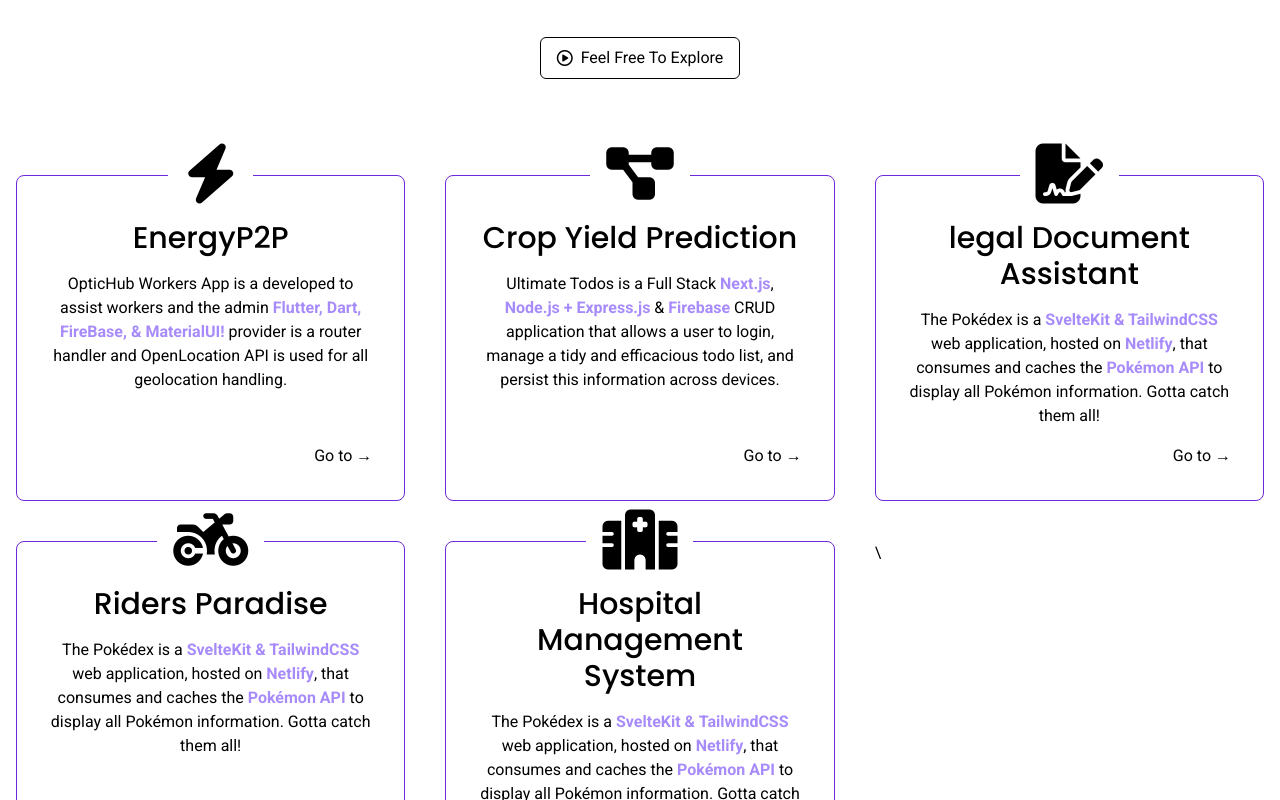
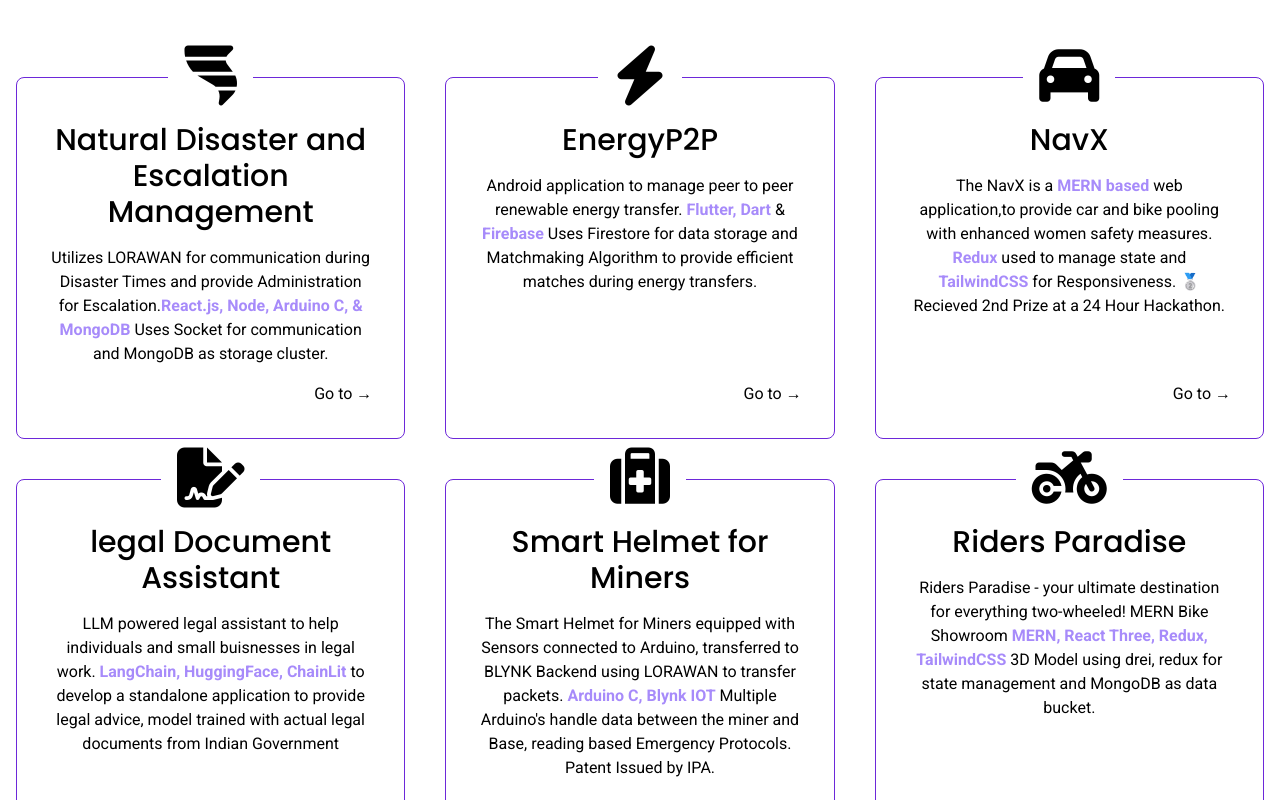
Before and after one commit to all3n2601/Allens-Portfolio, a SvelteKit app: page / in a window 1280 px wide. Shown: the part 920-1720 px from the top of the page. Built offline with nearby package versions, Linux system fonts and the light colour scheme.

Commit message:
Updated Portfolio

```diff
--- a/src/components/Footer.svelte
+++ b/src/components/Footer.svelte
@@ -1,6 +1,6 @@
 <footer
   id="contact"
-  class="py-20 sm:py-32 bg-black border-t border-solid border-violet-950 flex flex-col gap-4 sm:gap-8 justify-center items-center"
+  class=" py-20 sm:py-32 bg-black border-t border-solid border-violet-950 flex flex-col sm:gap-8 justify-center items-center"
 >
   <p class="px-4 py-2 bg-white text-slate-950 font-medium">
     Connect with me &darr;
--- a/src/components/Main.svelte
+++ b/src/components/Main.svelte
@@ -3,48 +3,69 @@
 
   let steps = [
     {
+      name: "Natural Disaster and Escalation Management",
+      icon: "fa fa-tornado",
+      description: "",
+      href: "https://github.com/all3n2601/Natural-Disaster-Escalation-and-Administration-Framework",
+    },
+    {
       name: "EnergyP2P",
       icon: "fa fa-bolt",
       description: "",
+      href: "",
     },
     {
-      name: "Crop Yield Prediction",
-      icon: "fa bg-white fa-diagram-project",
+      name: "NavX",
+      icon: "fa bg-white fa-car",
       description: "",
+      href: "https://github.com/all3n2601/NavX-CodeHunt",
     },
     {
       name: "legal Document Assistant",
       icon: "fa bg-white fa-file-signature",
       description: "",
+      href: "https://github.com/all3n2601/Legal-Assistant-LLM-Model",
+    },
+    {
+      name: "Smart Helmet for Miners",
+      icon: "fa fa-medkit",
+      description: "",
+      href: "https://github.com/all3n2601/Smart-Helmet-For-Miners-Using-Arduino",
     },
     {
       name: "Riders Paradise",
       icon: "fa bg-white fa-motorcycle",
       description: "",
+      href: "https://github.com/all3n2601/Riders-Paradise",
     },
     {
       name: "Hospital Management System",
       icon: "fa bg-white fa-hospital",
       description: "",
+      href: "https://github.com/all3n2601/Hospital-Management-System-MERN-Stack",
     },
   ];
 
   let benefits = [
   {
-      metric: "10x",
-      name: "a self taught developer",
+    name: "a self-driven developer",
     description:
-        "I taught myself to code using free online resources and absolutely fell in love with the creativity and problem solving that is involved in developing and engineering innovative new online experiences. Starting of with JavaScript, HTML & CSS and evolving my knowledge base to include JavaScript frameworks, backend programming, design, cloud services and much much more.",
+      "I have taken the initiative to learn coding through university resources and free online materials, developing a passion for the creativity and problem-solving involved in creating innovative online experiences. Starting with JavaScript, HTML & CSS, I have expanded my knowledge to include various JavaScript frameworks, backend programming, design, cloud services, and much more.",
   },
   {
-      name: "a product design & UX finatic",
+    name: "an excellent problem solver",
     description:
-        "Carefully crafting and designing amazing user experiences allows me to express and experiment with every morsel of creativity I have. I love the challenge of learning new design concepts and enabling users with amazing online experiences.",
+      "I excel at solving complex problems, approaching challenges with creativity and analytical thinking. This skill allows me to develop effective and efficient solutions, enhancing the quality and functionality of the projects I work on.",
   },
   {
-      name: "an excellent communicator",
+    name: "a quick learner",
     description:
-        "Communication is key and it's a paramount value of mine. I believe in transparency and constructive communication above all else. This helps me develop deep relationships and ensures my effectiveness and productivity in any work space with any team.",
+      "I have a strong ability to quickly grasp new concepts and technologies. This adaptability enables me to stay current with industry trends and continuously improve my skill set, making me a valuable asset to any team.",
+  },
+  {
+    name: "a quick communicator",
+    description:
+      "Effective and prompt communication is one of my key strengths. I value transparency and constructive dialogue, which help me build strong relationships and ensure my productivity in any collaborative environment.",
   },
 ];
 </script>
@@ -107,73 +128,79 @@
         Curious to <span class="poppins text-violet-400">see</span> my work?
       </h3>
     </div>
-    <a
-      href="#"
-      target="_blank"
-      class="mx-auto px-4 py-2 rounded-md border border-solid border-black flex items-center gap-2 -mb-4 sm:-mb-0 -mt-10 hover:border-violet-700 duration-200"
-    >
-      <i class="fa-regular fa-circle-play" />
-      <p>Feel Free To Explore</p>
-    </a>
+
     <div class="grid grid-cols-1 lg:grid-cols-3 gap-12 lg:gap-10">
       <Step step={steps[0]}>
         <p>
-          OpticHub Workers App is a developed to assist workers and the admin <strong
-            class="text-violet-400"
-            >Flutter, Dart, FireBase, & MaterialUI!</strong
-          > provider is a router handler and OpenLocation API is used for all geolocation
-          handling.
+          Utilizes LORAWAN for communication during Disaster Times and provide
+          Administration for Escalation.<strong class="text-violet-400">
+            React.js, Node, Arduino C, & MongoDB
+          </strong>
+          Uses Socket for communication and MongoDB as storage cluster.
         </p>
       </Step>
       <Step step={steps[1]}>
         <p>
-          Ultimate Todos is a Full Stack <strong class="text-violet-400"
-            >Next.js</strong
-          >,
-          <strong class="text-violet-400">Node.js + Express.js</strong>
-          & <strong class="text-violet-400">Firebase</strong> CRUD application that
-          allows a user to login, manage a tidy and efficacious todo list, and persist
-          this information across devices.
+          Android application to manage peer to peer renewable energy transfer.
+          <strong class="text-violet-400">Flutter, Dart </strong>
+          & <strong class="text-violet-400">Firebase</strong>
+          Uses Firestore for data storage and Matchmaking Algorithm to provide efficient
+          matches during energy transfers.
         </p>
       </Step>
       <Step step={steps[2]}>
         <p>
-          The Pokédex is a <strong class="text-violet-400"
-            >SvelteKit & TailwindCSS</strong
-          >
-          web application, hosted on
-          <strong class="text-violet-400">Netlify</strong>, that consumes and
-          caches the
-          <strong class="text-violet-400">Pokémon API</strong>
-          to display all Pokémon information. Gotta catch them all!
+          The NavX is a <strong class="text-violet-400">MERN based</strong>
+          web application,to provide car and bike pooling with enhanced women safety
+          measures.
+          <strong class="text-violet-400">Redux</strong>
+          used to manage state and
+          <strong class="text-violet-400">TailwindCSS</strong> for Responsiveness.
+          🥈Recieved 2nd Prize at a 24 Hour Hackathon.
         </p>
       </Step>
       <Step step={steps[3]}>
         <p>
-          The Pokédex is a <strong class="text-violet-400"
-            >SvelteKit & TailwindCSS</strong
-          >
-          web application, hosted on
-          <strong class="text-violet-400">Netlify</strong>, that consumes and
-          caches the
-          <strong class="text-violet-400">Pokémon API</strong>
-          to display all Pokémon information. Gotta catch them all!
+          LLM powered legal assistant to help individuals and small buisnesses
+          in legal work.
+          <strong class="text-violet-400"
+            >LangChain, HuggingFace, ChainLit</strong
+          > to develop a standalone application to provide legal advice, model trained
+          with actual legal documents from Indian Government
         </p>
       </Step>
 
       <Step step={steps[4]}>
         <p>
-          The Pokédex is a <strong class="text-violet-400"
-            >SvelteKit & TailwindCSS</strong
-          >
-          web application, hosted on
-          <strong class="text-violet-400">Netlify</strong>, that consumes and
-          caches the
-          <strong class="text-violet-400">Pokémon API</strong>
-          to display all Pokémon information. Gotta catch them all!
+          The Smart Helmet for Miners equipped with Sensors connected to
+          Arduino, transferred to BLYNK Backend using LORAWAN to transfer
+          packets.
+          <strong class="text-violet-400">Arduino C, Blynk IOT</strong>
+          Multiple Arduino's handle data between the miner and Base, reading based
+          Emergency Protocols. Patent Issued by IPA.
         </p>
       </Step>
-      \
+
+      <Step step={steps[5]}>
+        <p>
+          Riders Paradise - your ultimate destination for everything
+          two-wheeled! MERN Bike Showroom
+          <strong class="text-violet-400"
+            >MERN, React Three, Redux, TailwindCSS</strong
+          >
+          3D Model using drei, redux for state management and MongoDB as data bucket.
+        </p>
+      </Step>
+
+      <Step step={steps[6]}>
+        <p>
+          This Hospital Management System is a web application developed using
+          <strong class="text-violet-400">MERN, Framer, Redux, TailwindCSS</strong>
+          with Redux for state management and TailwindCSS for responsive
+          UI design. The system aims to streamline hospital operations, improve patient
+          care, and enhance overall efficiency.
+        </p>
+      </Step>
     </div>
   </section>
   <section
@@ -225,9 +252,6 @@
       {/each}
     </div>
 
-    <div class="mx-auto -mt-12 italic sm:hidden opacity-50">
-      <p>Scroll to see more &rarr;</p>
-    </div>
-    <p class="mx-auto">So why not invest?</p>
+    <p class="mx-auto">So Still Looking for Ways to Invest If Not :)</p>
   </section>
 </main>
```
Lines whose indentation alone changed are shown as unchanged.
